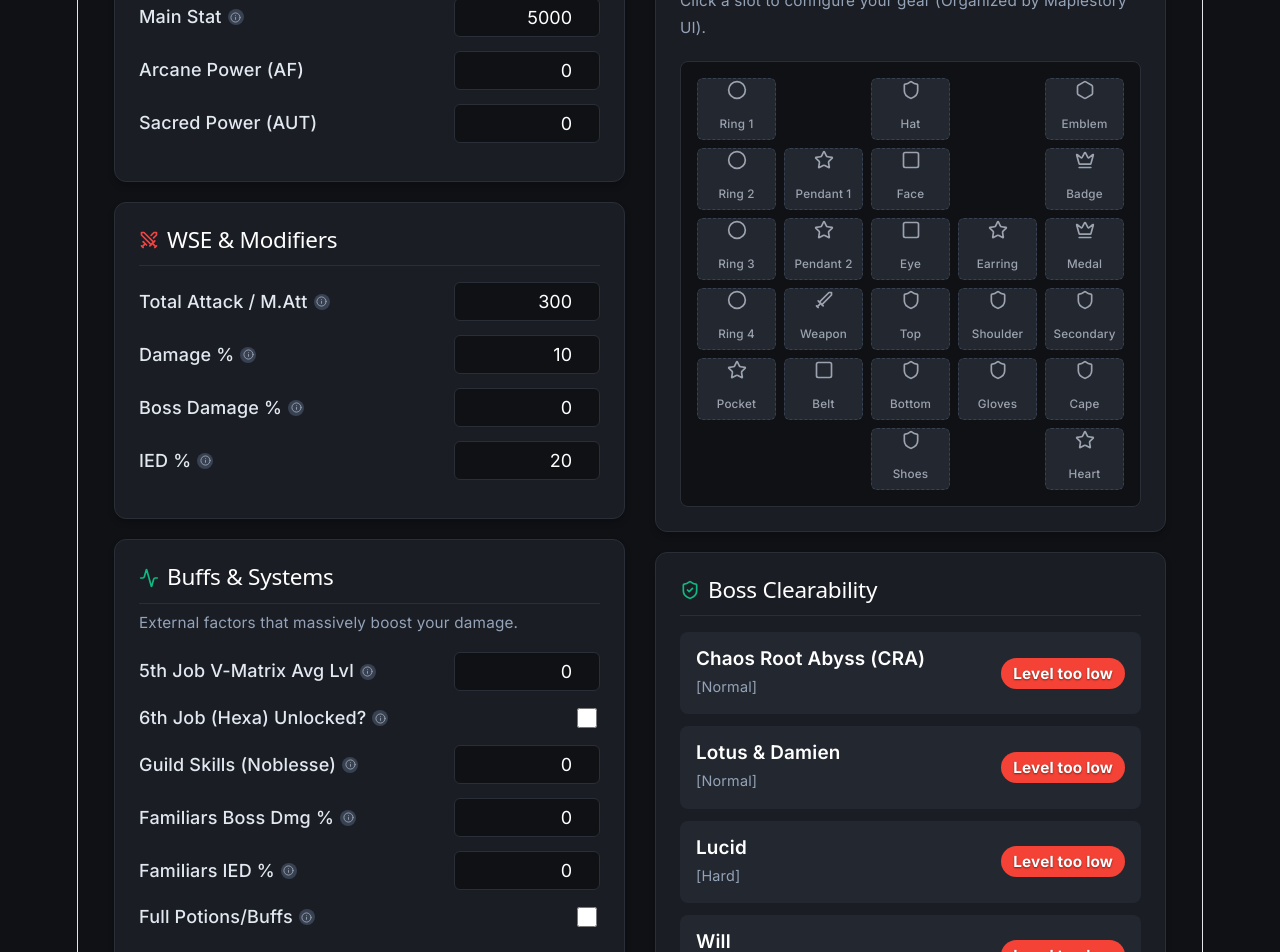
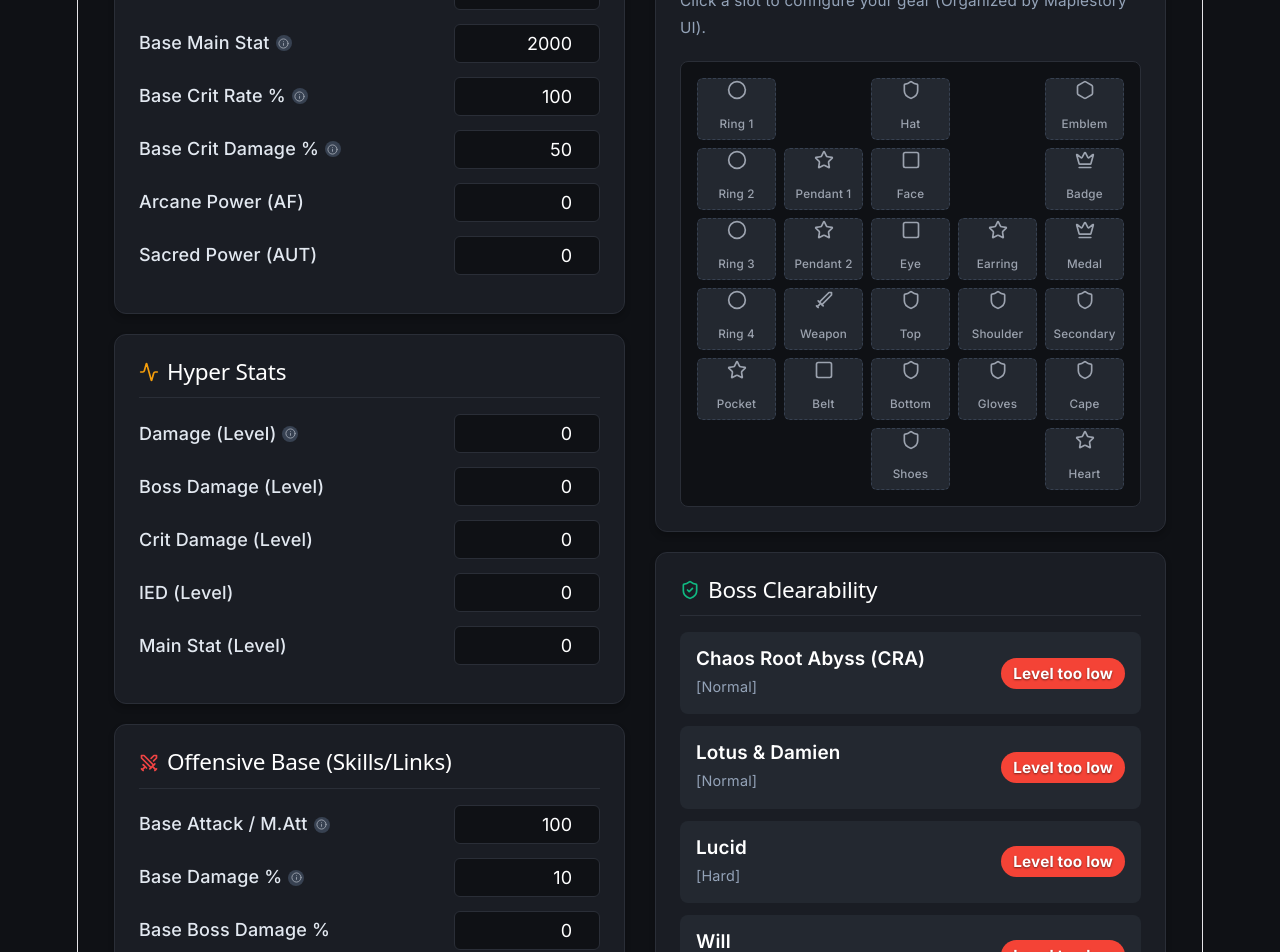
Before and after one commit to AlmogB45/maplestory-companion, a React (Vite) app: page / in a window 1280 px wide. Shown: the part 420-1372 px from the top of the page. Built offline with nearby package versions, Linux system fonts and the light colour scheme.

Commit message:
feat: restructure to base/naked stats, add hyper stats and crit mechanics

```diff
--- a/src/App.jsx
+++ b/src/App.jsx
@@ -29,16 +29,27 @@ function App() {
   const [level, setLevel] = useState(200)
   const [job, setJob] = useState('Hero')
 
-  // Base Stats
+  // Base Stats (Naked)
   const [stats, setStats] = useState({
-    mainStat: 5000,
+    mainStat: 2000,
     arcanePower: 0,
-    sacredPower: 0
+    sacredPower: 0,
+    critRate: 100,
+    critDamage: 50
+  })
+
+  // Hyper Stats
+  const [hyperStats, setHyperStats] = useState({
+    damage: 0,
+    bossDamage: 0,
+    critDamage: 0,
+    ied: 0,
+    mainStat: 0
   })
 
   // Weapon / Secondary / Emblem + General Modifiers
   const [wse, setWse] = useState({
-    totalAttack: 300,
+    totalAttack: 100,
     damage: 10,
     bossDamage: 0,
     ied: 20
@@ -49,6 +60,13 @@ function App() {
     avgStarforce: 0,
     avgPotential: 0,
     avgFlameScore: 0
+  })
+
+  const [equipmentStats, setEquipmentStats] = useState({
+    stat: 0,
+    attack: 0,
+    potential: 0,
+    starforce: 0
   })
 
   // External Buffs & Systems
@@ -65,9 +83,9 @@ function App() {
 
   // Auto-calculate estimated CP when stats change
   useEffect(() => {
-    const estimated = calculateEstimatedCP(stats, wse, gearScores, systems)
+    const estimated = calculateEstimatedCP(stats, wse, gearScores, systems, hyperStats, equipmentStats)
     setCombatPower(estimated)
-  }, [stats, wse, gearScores, systems])
+  }, [stats, wse, gearScores, systems, hyperStats, equipmentStats])
 
   const handleStatChange = (e) => {
     const { name, value } = e.target;
@@ -87,6 +105,11 @@ function App() {
   const handleSystemChange = (e) => {
     const { name, value, type, checked } = e.target;
     setSystems(prev => ({ ...prev, [name]: type === 'checkbox' ? checked : Number(value) }))
+  }
+
+  const handleHyperStatChange = (e) => {
+    const { name, value } = e.target;
+    setHyperStats(prev => ({ ...prev, [name]: Number(value) }))
   }
 
   const handleEquipmentGridChange = (newEq) => {
@@ -121,12 +144,15 @@ function App() {
         avgFlameScore: flameCount > 0 ? Math.round(totalFlame / flameCount) : 0
       });
 
-      // We can bump up the base stats slightly based on equipped items to simulate real growth
-      // Since it's a heuristic, we'll just add 10x the base stat and 5x the base attack as a rough representation
-      if (totalBaseStat > 0) {
-        setStats(prev => ({ ...prev, mainStat: 20000 + (totalBaseStat * 100) }));
-        setWse(prev => ({ ...prev, totalAttack: 1000 + (totalBaseAtt * 5) }));
-      }
+      setEquipmentStats({
+        stat: totalBaseStat + totalFlame,
+        attack: totalBaseAtt,
+        potential: totalPot,
+        starforce: totalStars
+      });
+    } else {
+      setGearScores({ avgStarforce: 0, avgPotential: 0, avgFlameScore: 0 });
+      setEquipmentStats({ stat: 0, attack: 0, potential: 0, starforce: 0 });
     }
   }
 
@@ -142,8 +168,8 @@ function App() {
         <div className="input-section">
 
           <div className="card">
-            <h2><User size={20} color="#3b82f6" /> Character Info</h2>
-            <p className="card-desc">Enter your core info manually for accurate modeling.</p>
+            <h2><User size={20} color="#3b82f6" /> Base Stats (Naked)</h2>
+            <p className="card-desc">Your stats with NO equipment on (from AP, Legion, Link Skills).</p>
             <div className="input-group">
               <label>IGN</label>
               <input value={characterName} onChange={(e) => setCharacterName(e.target.value)} placeholder="e.g. Mapler" />
@@ -159,8 +185,16 @@ function App() {
               <input type="number" value={level} onChange={(e) => setLevel(Number(e.target.value))} />
             </div>
             <div className="input-group">
-              <label>Main Stat <InfoIcon text="Your class's primary stat (e.g. STR, DEX) excluding % increases from buffs." /></label>
+              <label>Base Main Stat <InfoIcon text="Your naked primary stat before % increases." /></label>
               <input type="number" name="mainStat" value={stats.mainStat} onChange={handleStatChange} />
+            </div>
+            <div className="input-group">
+              <label>Base Crit Rate % <InfoIcon text="Your crit rate without gear." /></label>
+              <input type="number" name="critRate" value={stats.critRate} onChange={handleStatChange} max="100" />
+            </div>
+            <div className="input-group">
+              <label>Base Crit Damage % <InfoIcon text="Your crit damage without gear." /></label>
+              <input type="number" name="critDamage" value={stats.critDamage} onChange={handleStatChange} />
             </div>
             <div className="input-group">
               <label>Arcane Power (AF)</label>
@@ -173,21 +207,45 @@ function App() {
           </div>
 
           <div className="card">
-            <h2><Swords size={20} color="#ef4444" /> WSE & Modifiers</h2>
+            <h2><Activity size={20} color="#f59e0b" /> Hyper Stats</h2>
             <div className="input-group">
-              <label>Total Attack / M.Att <InfoIcon text="Combined raw Attack or Magic Attack from your Weapon, Secondary, and Emblem." /></label>
+              <label>Damage (Level) <InfoIcon text="Hyper stat level for Damage." /></label>
+              <input type="number" name="damage" value={hyperStats.damage} onChange={handleHyperStatChange} max="15" />
+            </div>
+            <div className="input-group">
+              <label>Boss Damage (Level)</label>
+              <input type="number" name="bossDamage" value={hyperStats.bossDamage} onChange={handleHyperStatChange} max="15" />
+            </div>
+            <div className="input-group">
+              <label>Crit Damage (Level)</label>
+              <input type="number" name="critDamage" value={hyperStats.critDamage} onChange={handleHyperStatChange} max="15" />
+            </div>
+            <div className="input-group">
+              <label>IED (Level)</label>
+              <input type="number" name="ied" value={hyperStats.ied} onChange={handleHyperStatChange} max="15" />
+            </div>
+            <div className="input-group">
+              <label>Main Stat (Level)</label>
+              <input type="number" name="mainStat" value={hyperStats.mainStat} onChange={handleHyperStatChange} max="15" />
+            </div>
+          </div>
+
+          <div className="card">
+            <h2><Swords size={20} color="#ef4444" /> Offensive Base (Skills/Links)</h2>
+            <div className="input-group">
+              <label>Base Attack / M.Att <InfoIcon text="Base attack from skills, legion, titles." /></label>
               <input type="number" name="totalAttack" value={wse.totalAttack} onChange={handleWseChange} />
             </div>
             <div className="input-group">
-              <label>Damage % <InfoIcon text="Found in your Stat UI under 'Damage'." /></label>
+              <label>Base Damage % <InfoIcon text="Damage from links/legion." /></label>
               <input type="number" name="damage" value={wse.damage} onChange={handleWseChange} />
             </div>
             <div className="input-group">
-              <label>Boss Damage % <InfoIcon text="Found in your Stat UI under 'Boss Damage'." /></label>
+              <label>Base Boss Damage %</label>
               <input type="number" name="bossDamage" value={wse.bossDamage} onChange={handleWseChange} />
             </div>
             <div className="input-group">
-              <label>IED % <InfoIcon text="Ignore Enemy Defense. Crucial for bosses! (Max 100)" /></label>
+              <label>Base IED %</label>
               <input type="number" name="ied" value={wse.ied} onChange={handleWseChange} max="100" />
             </div>
           </div>
--- a/src/utils/calculator.js
+++ b/src/utils/calculator.js
@@ -1,53 +1,63 @@
 // Basic heuristic calculator for estimating GMS Maplestory Combat Power / Stats
-export function calculateEstimatedCP(stats, wse, gearScores, systems) {
-  // A robust mock formula to simulate CP generation
+export function calculateEstimatedCP(stats, wse, gearScores, systems, hyperStats = { damage: 0, bossDamage: 0, critDamage: 0, ied: 0, mainStat: 0 }, equipmentStats = { stat: 0, attack: 0, potential: 0, starforce: 0 }) {
+  // Base stat from naked character + hyper stats + raw equip stats
+  const rawFlatStat = stats.mainStat + (hyperStats.mainStat * 30) + equipmentStats.stat;
 
-  // 1. Base Stat Value (Main stat heavily weighted, assumed some secondary stat)
-  const statValue = (stats.mainStat * 4) + 2000;
+  // Total Stat = Raw Stat * (1 + Potential % / 100)
+  const totalStat = rawFlatStat * (1 + (equipmentStats.potential / 100));
 
-  // 2. Attack Value
-  const attackValue = wse.totalAttack;
+  // Total Attack
+  const totalAttack = wse.totalAttack + equipmentStats.attack;
 
-  // 3. Damage Multipliers
-  const totalBossDamage = wse.bossDamage + (systems?.familiarsBossDmg || 0);
-  const damageFactor = 1 + ((wse.damage + totalBossDamage) / 100);
+  // Damage Multipliers
+  const totalBossDamage = wse.bossDamage + (systems?.familiarsBossDmg || 0) + (hyperStats.bossDamage * 3.5);
+  const totalDamage = wse.damage + (hyperStats.damage * 3);
+  const damageFactor = 1 + ((totalDamage + totalBossDamage) / 100);
 
-  // 4. IED Calculation (CP scales exponentially with IED near 100%)
-  const totalIED = Math.min(99.9, wse.ied + (systems?.familiarsIED || 0) * 0.5);
-  const iedMultiplier = 1 + (Math.pow(totalIED / 100, 3) * 2.5); // Boosts CP highly at 90%+ IED
+  // IED Calculation (Diminishing returns)
+  let iedSources = [
+    wse.ied,
+    (systems?.familiarsIED || 0),
+    (hyperStats.ied * 3)
+  ].filter(v => v > 0);
 
-  // 5. Gear Modifiers
-  // Starforce gives massive base stats and attack. Let's represent it as an exponential multiplier past 10 stars.
-  const starforceBonus = 1 + ((gearScores.avgStarforce > 10 ? gearScores.avgStarforce - 10 : 0) * 0.08);
-  const potentialBonus = 1 + (gearScores.avgPotential / 100);
-  const flameBonus = 1 + (gearScores.avgFlameScore / 1000);
+  let totalIED = 0;
+  let remainingDef = 1;
+  iedSources.forEach(source => {
+    remainingDef *= (1 - (source / 100));
+  });
+  totalIED = (1 - remainingDef) * 100;
+
+  // IED multiplier for CP heavily weights reaching 90%+
+  const iedMultiplier = 1 + (Math.pow(totalIED / 100, 3) * 2.5);
+
+  // Crit Multiplier (Crit Rate * Crit Damage)
+  const critRate = Math.min(100, stats.critRate || 100); // assume 100 if missing
+  const totalCritDamage = (stats.critDamage || 50) + (hyperStats.critDamage * 1);
+  const critMultiplier = 1 + ((critRate / 100) * (totalCritDamage / 100));
+
+  // Starforce multiplier (Exponential scaling on CP)
+  const starforceBonus = 1 + (equipmentStats.starforce * 0.005);
 
   // Raw damage estimation
-  let rawDamage = (statValue * attackValue * 0.01) * damageFactor * iedMultiplier * starforceBonus * potentialBonus * flameBonus;
+  let rawDamage = (totalStat * 4) * (totalAttack * 0.01) * damageFactor * iedMultiplier * critMultiplier * starforceBonus;
 
-  // 6. AF / AUT Multiplier (Huge in modern GMS for area bosses)
+  // AF / AUT Multiplier
   const powerMultiplier = 1 + (stats.arcanePower / 1000) + (stats.sacredPower / 500);
   rawDamage *= powerMultiplier;
 
-  // 7. Apply Systems & Buff Multipliers (Final Damage essentially)
+  // Apply Systems & Buff Multipliers (Final Damage essentially)
   if (systems) {
-    // V-Matrix Boost (max ~120% final damage on main skills)
     const vMatrixBonus = 1 + (systems.vMatrixAvgLevel * 0.02);
     rawDamage *= vMatrixBonus;
-
-    // Hexa Matrix (Huge FD boost)
     if (systems.hexaMatrixUnlocked) rawDamage *= 1.30;
-
-    // Guild Skills (Up to ~30% Boss/Crit/IED)
     const guildSkillBonus = 1 + (systems.guildSkills * 0.01);
     rawDamage *= guildSkillBonus;
-
-    // Consumables / Potions
-    if (systems.potionsBuffs) rawDamage *= 1.15; // 15% estimated FD from all pots/buffs combined
+    if (systems.potionsBuffs) rawDamage *= 1.15;
   }
 
-  // Multiply by a scalar to bring it in line with GMS visual CP numbers (usually 10M - 500M+)
-  const finalCP = rawDamage * 120;
+  // Multiply by a scalar to bring it in line with GMS visual CP numbers
+  const finalCP = rawDamage * 15;
 
   return Math.floor(finalCP);
 }
```
